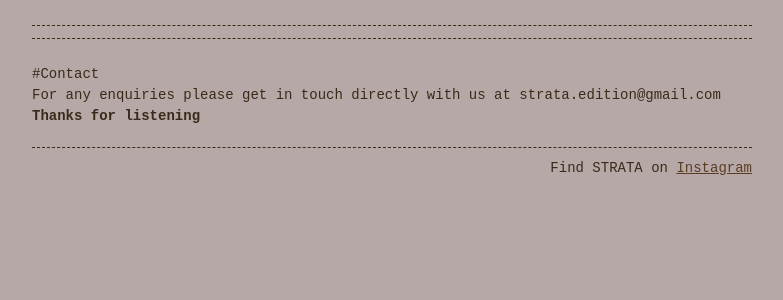
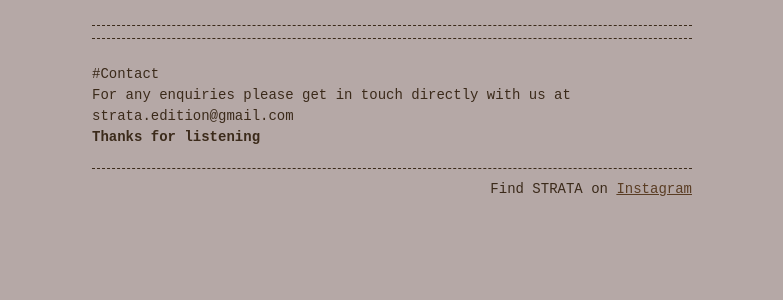
Before and after one commit to StrataEdition/Parallel-Rooms-EPK, a Jekyll site: the page built from contact.md, in a window 1280 px wide. Shown: the top 300 px of the page, without its empty margins (248-1031 px from the left). Built offline with Jekyll 4.4.1, drawn with Linux system fonts in a browser that asks for light colours; our own code applies the rules of GitHub Pages for plain Markdown files.

Commit message:
Update base.scss

```diff
--- a/_sass/base.scss
+++ b/_sass/base.scss
@@ -14,30 +14,20 @@ $title-font-size:      16px !default;
 $mobile-font-size:     13px !default;
 $base-line-height:     1.5 !default;
 $container-width:      90% !default;
-$container-max-width:  720px !default; // was 600px for a bit more breathing room
-
-// Spacing scale and readable line length
-$space-1: 4px;
-$space-2: 8px;
-$space-3: 12px;
-$space-4: 16px;
-$space-5: 24px;
-$space-6: 32px;
-$space-7: 48px;
-$measure: 65ch;
+$container-max-width:  600px !default;
 
 /**
  * Global
  */
 body { background-color: var(--background-color);  margin: 0 auto;  padding: 0;  font-family: $base-font-family;  font-size: $base-font-size;  font-style: normal; color: var(--text-color);  text-align: left;  line-height: $base-line-height !important; }
 
-/* Titles stay Libre Caslon italic */
 h1, h2, h3, h4, h5, h6, .title, .page-title, .site-title {
   font-family: "Libre Caslon Text", "Libre Caslon", Georgia, serif;
   font-style: italic;
   font-weight: 400;
 }
 
+/* Keep h1 size override */
 /* Main title: italic + bold */
 h1 {
   font-size: $title-font-size;
@@ -48,29 +38,23 @@ h1 {
   font-weight: 700;     // make bold
 }
 
-/* Smaller heading adjustments and rhythm */
+/* Smaller heading adjustments — remove invalid font-style: bold (use font-weight) */
 h2, h4, h5 {
     font-size: $base-font-size;
-  margin: 0;
-  margin-top: $space-6;
-  margin-bottom: $space-2;
+    margin: 0px;
+    margin-top: 22px;
     font-weight: bold;
     color: var(--text-color);
-  line-height: 1.2;
-  letter-spacing: 0.01em;
 }
 
-/* Center only h3, with consistent rhythm */
+/* Center only h3 */
 h3 {
     font-size: $base-font-size;
-  margin: 0;
-  margin-top: $space-6;
-  margin-bottom: $space-2;
+    margin: 0px;
+    margin-top: 22px;
     font-weight: bold;
     color: var(--text-color);
-  text-align: center;
-  line-height: 1.2;
-  letter-spacing: 0.01em;
+    text-align: center; /* This will center only h3 */
 }
 
 p, ul, ol { margin: 0px;  color: var(--text-color); }
@@ -78,21 +62,41 @@ a { text-decoration: underline;  color: var(--link-color); }
 a:hover { color: var(--background-color); background-color: var(--base-color); }
 @media only screen and (max-device-width: 500px) { * { font-size: $mobile-font-size !important; } }
 
-/* Horizontal rule — used by --- in Markdown */
-hr { border: 0; border-top: var(--border); margin-block: $space-6; }
+.centered-image {
+    display: block;
+    margin-left: auto;
+    margin-right: auto;
+    width: 70%;
+    max-width: $container-max-width;
+    height: auto;
+}
+
+.centered-logo {
+        display: block;
+
+    margin-left: auto;
+    margin-right: auto;
+    width: 30%;
+    max-width: $container-max-width;
+    height: auto;
+}
+
+.centered-vid {
+    display: block;
+    margin-left: auto;
+    margin-right: auto;
+    width: 50%;
+    max-width: $container-max-width;
+    height: auto;
+}
+
+
 
 /**
  * Layout
  */
 .container { width: $container-width;  max-width: $container-max-width;  margin-right: auto;  margin-left: auto; }
-
-/* Optional: limit text width and auto-stack spacing without <br> */
-.prose { max-width: $measure; margin-inline: auto; }
-.stack > * + * { margin-top: $space-4; }
-
-/* Paragraph rhythm */
-p { word-wrap: break-word;  word-break: break-word;  white-space: pre-wrap; margin-bottom: $space-4; }
-
+p { word-wrap: break-word;  word-break: break-word;  white-space: pre-wrap; margin-bottom: 15px; }
 footer { color: var(--text-color);  border-top: var(--border);  margin: 20px auto 15px;  padding-top: 10px;  text-align: right; }
 header { margin-top: 25px;  margin-bottom: 10px; }
 header p { text-align: left;  margin: 0; }
```
Lines whose indentation alone changed are shown as unchanged.
